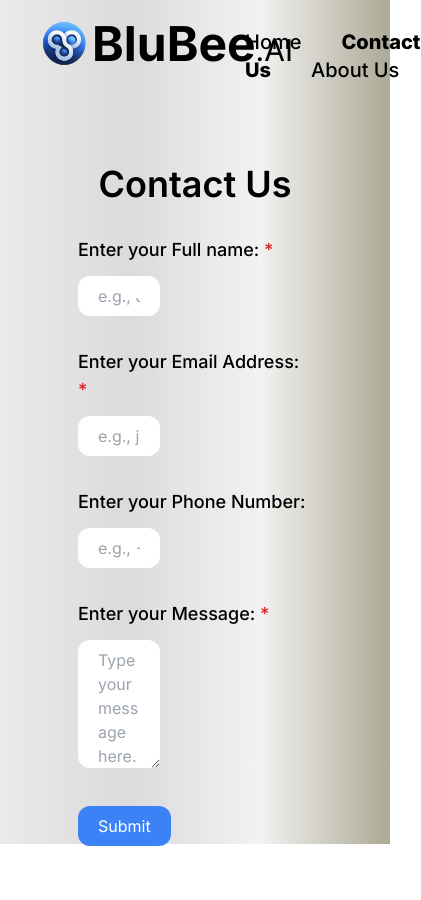
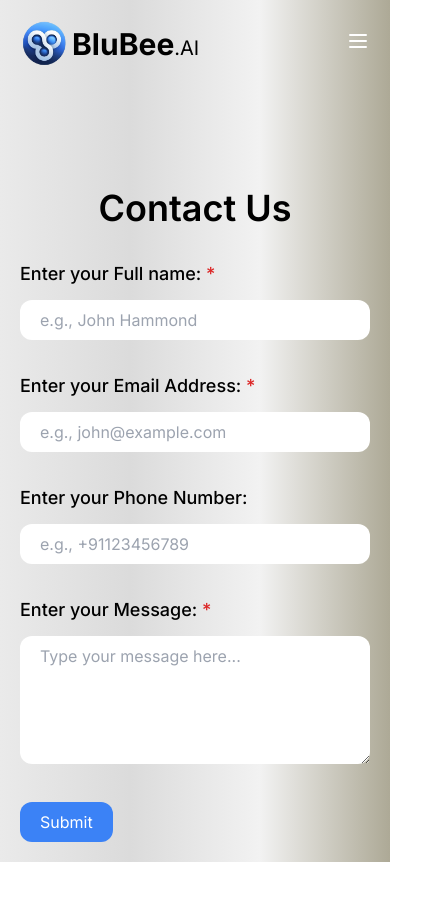
Before and after one commit to Arsooo-SunnY/blubee, a Next.js app: page /contact in a window 390 px wide. Shown: the top 900 px of the page, 421 px wide, since content can reach past the window. Before the commit the page ends 846 px from the top, so only its background shows below. Built offline with nearby package versions, Linux system fonts and the light colour scheme.

Commit message:
Update page.js

```diff
--- a/src/app/contact/page.js
+++ b/src/app/contact/page.js
@@ -11,8 +11,9 @@ const ContactUs = () => {
         uname: '',
         email: '',
         phone: '',
-        message: '', // Added message state
+        message: '',
     });
+    const [menuOpen, setMenuOpen] = useState(false);
 
     const handleChange = (e) => {
         const { name, value } = e.target;
@@ -37,21 +38,35 @@ const ContactUs = () => {
     };
 
     return (
-        <div className="bg-custom-gradient h-[100vh]">
-            <nav className='flex flex-row'>
+        <div className="bg-custom-gradient min-h-screen">
+            <nav className='flex items-center justify-between p-5 md:ml-10'>
                 <Link href="/">
-                <div className='flex flex-row ml-10 pt-5'>
-                    <img src={logoImage} alt="BluBee Logo" className='w-12 h-12 mr-1' />
-                    <h1><span className='text-5xl font-bold'>BluBee</span><span className='text-3xl'>.AI</span></h1>
+                    <div className='flex items-center'>
+                        <img src={logoImage} alt="BluBee Logo" className='w-12 h-12 mr-1' />
+                        <h1>
+                            <span className='text-3xl md:text-5xl font-bold'>BluBee</span>
+                            <span className='text-xl md:text-3xl'>.AI</span>
+                        </h1>
+                    </div>
+                </Link>
+                <div className='md:hidden'>
+                    <button onClick={() => setMenuOpen(!menuOpen)} className='text-white focus:outline-none'>
+                        <svg className='w-6 h-6' fill='none' stroke='currentColor' viewBox='0 0 24 24' xmlns='http://www.w3.org/2000/svg'>
+                            {menuOpen ? (
+                                <path strokeLinecap='round' strokeLinejoin='round' strokeWidth='2' d='M6 18L18 6M6 6l12 12' />
+                            ) : (
+                                <path strokeLinecap='round' strokeLinejoin='round' strokeWidth='2' d='M4 6h16M4 12h16M4 18h16' />
+                            )}
+                        </svg>
+                    </button>
                 </div>
-                </Link>
-                <div className='space-x-10 text-xl font-medium pt-7 ml-auto mr-10'>
-                    <Link href="/">Home</Link>
-                    <Link href="/contact" className='font-extrabold'>Contact Us</Link>
-                    <Link href="/about">About Us</Link>
+                <div className={`md:flex ${menuOpen ? 'block' : 'hidden'} md:space-x-10 text-lg md:text-xl font-medium`}>
+                    <Link href="/" className='block py-2 md:py-0'>Home</Link>
+                    <Link href="/contact" className='block py-2 md:py-0 font-extrabold'>Contact Us</Link>
+                    <Link href="/about" className='block py-2 md:py-0'>About Us</Link>
                 </div>
             </nav>
-            <div className="w-[60%] mx-auto space-y-8 my-20">
+            <div className="w-full md:w-[60%] mx-auto space-y-8 my-20 p-5">
                 <h1 className="text-4xl font-semibold text-center">Contact Us</h1>
                 <form onSubmit={handleSubmit} className="space-y-8">
                     <div className="space-y-3">
@@ -63,7 +78,7 @@ const ContactUs = () => {
                             value={formData.uname}
                             onChange={handleChange}
                             placeholder="e.g., John Hammond"
-                            className="px-5 py-2 rounded-xl w-[35%]"
+                            className="px-5 py-2 rounded-xl w-full xl:w-[45%]"
                             required
                         /><br />
                     </div>
@@ -76,7 +91,7 @@ const ContactUs = () => {
                             value={formData.email}
                             onChange={handleChange}
                             placeholder="e.g., john@example.com"
-                            className="px-5 py-2 rounded-xl w-[35%]"
+                            className="px-5 py-2 rounded-xl w-full xl:w-[45%]"
                             required
                         /><br />
                     </div>
@@ -89,7 +104,7 @@ const ContactUs = () => {
                             value={formData.phone}
                             onChange={handleChange}
                             placeholder="e.g., +91123456789"
-                            className="px-5 py-2 rounded-xl w-[35%]"
+                            className="px-5 py-2 rounded-xl w-full xl:w-[45%]"
                         /><br />
                     </div>
                     <div className="space-y-3">
@@ -100,7 +115,7 @@ const ContactUs = () => {
                             value={formData.message}
                             onChange={handleChange}
                             placeholder="Type your message here..."
-                            className="px-5 py-2 rounded-xl w-[35%] h-32"
+                            className="px-5 py-2 rounded-xl w-full xl:w-[45%] h-32"
                             required
                         ></textarea><br />
                     </div>
```
